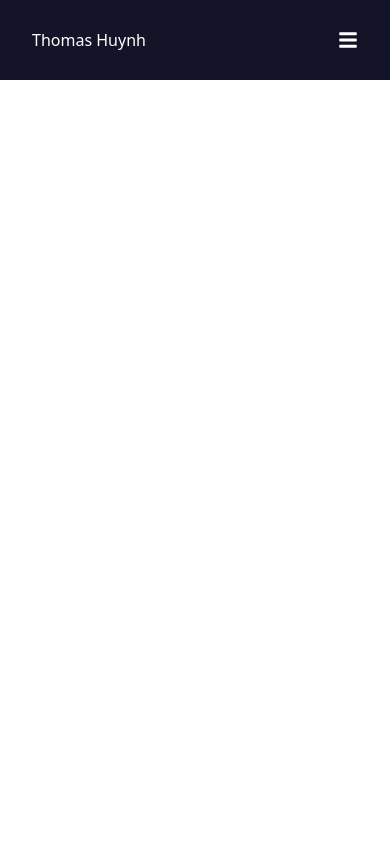
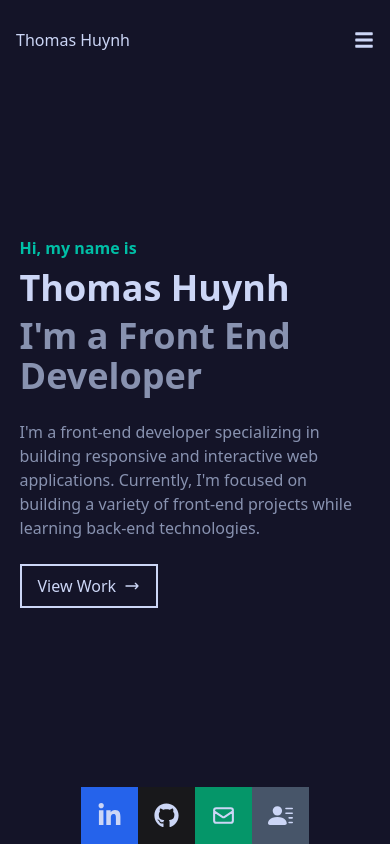
Before and after one commit to thomasthuynh/personal-portfolio, a React (Vite) app: page / in a window 390 px wide. Built offline with nearby package versions, Linux system fonts and the light colour scheme.

Commit message:
Added and styled fully responsive Home component

```diff
--- a/src/App.jsx
+++ b/src/App.jsx
@@ -1,9 +1,11 @@
 import Nav from "./components/Nav"
+import Home from "./components/Home";
 
 function App() {
   return (
     <div>
       <Nav />
+      <Home />
     </div>
   );
 }
--- /dev/null
+++ b/src/components/Home.jsx
@@ -0,0 +1,84 @@
+import { FaLinkedinIn, FaGithub } from "react-icons/fa";
+import { HiOutlineMail } from "react-icons/hi";
+import { BsFillPersonLinesFill } from "react-icons/bs";
+import { HiOutlineArrowNarrowRight } from "react-icons/hi";
+
+const Home = () => {
+  return (
+    <header className="bg-primary relative h-screen w-full">
+      <div className="mx-auto flex h-full w-[90%] max-w-[900px] flex-col justify-center">
+        <p className="text-neon font-semibold">Hi, my name is</p>
+        <h1 className="py-2 text-4xl font-bold text-white sm:text-5xl md:text-6xl lg:text-7xl">
+          Thomas Huynh
+        </h1>
+        <h2 className="text-gray text-4xl font-bold sm:text-5xl md:text-6xl lg:text-7xl">
+          I'm a Front End Developer
+        </h2>
+        <p className="text-gray py-6 lg:text-lg">
+          I'm a front-end developer specializing in building responsive and
+          interactive web applications. Currently, I'm focused on building a
+          variety of front-end projects while learning back-end technologies.
+        </p>
+        <button className="hover:bg-neon hover:border-neon group flex items-center self-start border-2 border-white px-4 py-2 text-white duration-300">
+          View Work
+          <span className="ml-2 duration-300 group-hover:rotate-90">
+            <HiOutlineArrowNarrowRight />
+          </span>
+        </button>
+      </div>
+
+      <div className="xs:bottom-4 xs:left-0 xs:translate-x-0 absolute bottom-0 left-1/2 -translate-x-1/2 xl:bottom-1/2 xl:translate-y-1/2">
+        <ul className="xs:flex-col flex text-white">
+          <li>
+            <a
+              href="https://www.linkedin.com/in/thomasthuynh/"
+              target="_blank"
+              className="xs:translate-x-[-75px] xs:hover:translate-x-0 flex justify-between bg-blue-600 p-4 duration-300"
+            >
+              <p className="xs:flex hidden">LinkedIn</p>
+              <span className="xs:ml-4">
+                <FaLinkedinIn size={25} />
+              </span>
+            </a>
+          </li>
+          <li>
+            <a
+              href="https://github.com/thomasthuynh"
+              target="_blank"
+              className="xs:translate-x-[-75px] xs:hover:translate-x-0 flex justify-between bg-zinc-900 p-4 duration-300"
+            >
+              <p className="xs:flex hidden">Github</p>
+              <span className="xs:ml-4">
+                <FaGithub size={25} />
+              </span>
+            </a>
+          </li>
+          <li>
+            <a
+              href="mailto:thomas_tth@live.com"
+              className="xs:translate-x-[-75px] xs:hover:translate-x-0 flex justify-between bg-emerald-600 p-4 duration-300"
+            >
+              <p className="xs:flex hidden">Email</p>
+              <span className="xs:ml-4">
+                <HiOutlineMail size={25} />
+              </span>
+            </a>
+          </li>
+          <li>
+            <a
+              href="mailto:thomas_tth@live.com"
+              className="xs:translate-x-[-75px] xs:hover:translate-x-0 flex justify-between bg-slate-600 p-4 duration-300"
+            >
+              <p className="xs:flex hidden">Resume</p>
+              <span className="xs:ml-4">
+                <BsFillPersonLinesFill size={25} />
+              </span>
+            </a>
+          </li>
+        </ul>
+      </div>
+    </header>
+  );
+};
+
+export default Home;
--- a/src/components/Nav.jsx
+++ b/src/components/Nav.jsx
@@ -6,7 +6,7 @@ const Nav = () => {
   const [hamburgerToggled, setHamburgerToggled] = useState(false);
 
   return (
-    <nav className="bg-primary fixed flex h-[80px] w-full items-center justify-between px-8 text-white">
+    <nav className="bg-primary fixed z-10 flex h-[80px] w-full items-center justify-between px-4 text-white">
       {/* LOGO */}
       <div>
         <p>Thomas Huynh</p>
@@ -35,9 +35,10 @@ const Nav = () => {
       <div
         className={`${
           hamburgerToggled ? "right-0" : "-right-full"
-        } bg-primary absolute top-0 h-screen w-2/3 duration-300`}
+        } bg-primary absolute top-0 h-screen w-full duration-300`}
       >
-        <ul className="flex h-3/4 flex-col items-center justify-center gap-8 text-lg">
+        <div className="flex h-full items-center justify-center">
+          <ul className="flex h-1/2 flex-col items-center justify-center gap-8 text-lg">
             <li>Home</li>
             <li>About</li>
             <li>Skills</li>
@@ -45,6 +46,7 @@ const Nav = () => {
             <li>Contact</li>
           </ul>
         </div>
+      </div>
     </nav>
   );
 };
--- a/src/index.css
+++ b/src/index.css
@@ -3,5 +3,5 @@
 @tailwind utilities;
 
 li {
-  @apply cursor-pointer hover:opacity-80;
+  @apply cursor-pointer;
 }
--- a/tailwind.config.js
+++ b/tailwind.config.js
@@ -6,7 +6,17 @@ export default {
       colors: {
         primary: "#141428",
         neon: "#00BFA6",
+        white: "#ccd6f6",
+        gray: "#8892b0",
       },
+    },
+    screens: {
+      xs: "480px",
+      sm: "640px",
+      md: "768px",
+      lg: "1024px",
+      xl: "1280px",
+      "2xl": "1536px",
     },
   },
   plugins: [],
```
Lines whose indentation alone changed are shown as unchanged.
